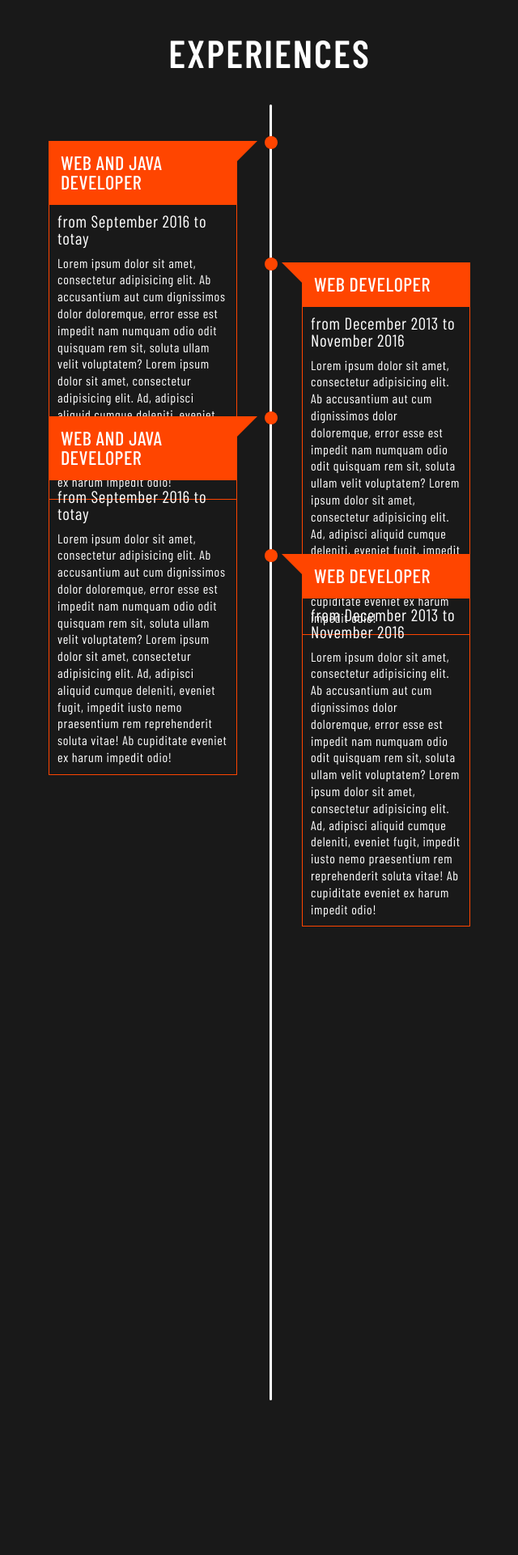
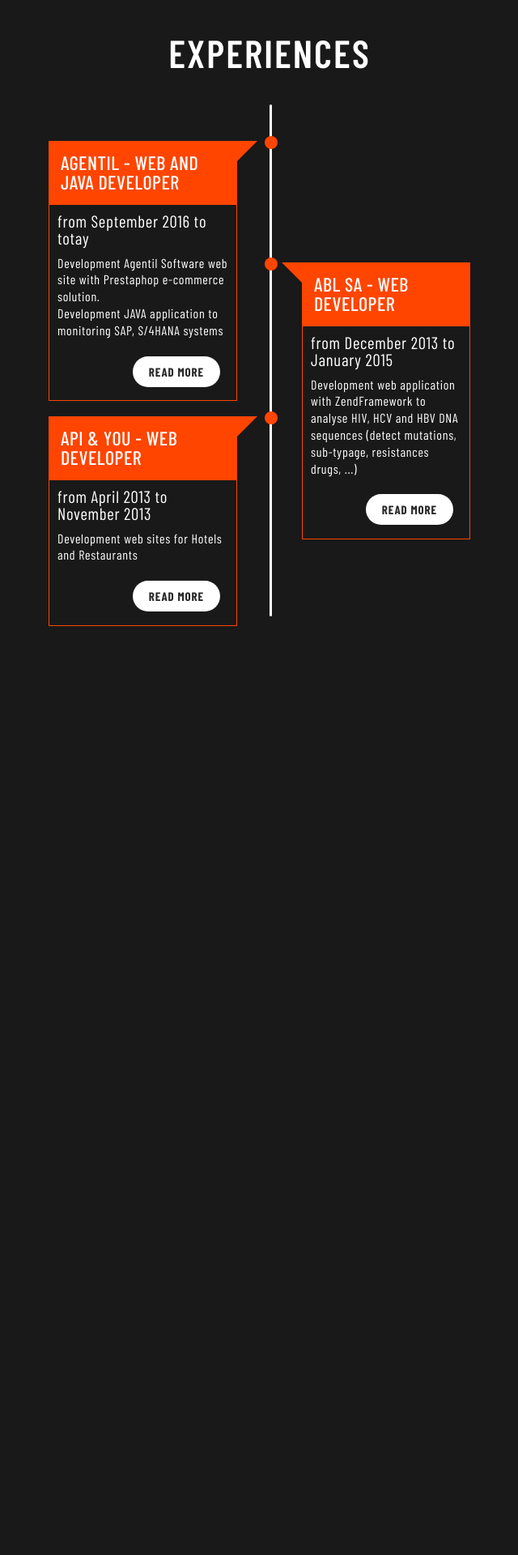
Before and after one commit to SerkanF/symfony-project, a Symfony app: template templates/front-end/resume.html.twig in a window 1280 px wide. Shown: the part 836-2756 px from the top of the page at 81% size, without its empty margins (307-947 px from the left). After the commit the page ends 1609 px from the top, so only its background shows below. Run offline with Twig, Linux system fonts and the light colour scheme; the template is opened without the code that fills it, so the values that code supplies are empty; some libraries are stand-ins or nearby versions; some web fonts are replaced.

Commit message:
Update experiences

```diff
--- a/public/css/resume.css
+++ b/public/css/resume.css
@@ -135,7 +135,7 @@
 .experiences {
     width: 90%;
     margin: 0 auto;
-    height: 2000px;
+    height: 790px;
     margin-top: 111px;
     color: white;
     font-size: 1em;
--- a/public/css/style.css
+++ b/public/css/style.css
@@ -42,6 +42,7 @@
     text-transform: uppercase;
     font-weight: 700;
     font-family: "Barlow Condensed";
+    color: rgb(40,40,40);
     font-size: 20px;
     letter-spacing: 0.9px;
     border-radius: 30px;
@@ -70,6 +71,7 @@
     letter-spacing: 0.9px;
     border-radius: 30px;
     cursor: pointer;
+    color: rgb(40,40,40);
 }
 
 div.small-button .link:hover {
--- a/templates/front-end/templates/resume/experience.html.twig
+++ b/templates/front-end/templates/resume/experience.html.twig
@@ -14,17 +14,23 @@
 
             </div>
             <div class="header-experience">
-                WEB and JAVA Developer
+                Agentil - WEB and JAVA Developer
             </div>
 
             <div class="experience-description">
                 <div class="date-experience">
                     from September 2016 to totay
                 </div>
-                Lorem ipsum dolor sit amet, consectetur adipisicing elit.
-                Ab accusantium aut cum dignissimos dolor doloremque, error esse est impedit nam numquam odio odit quisquam rem sit, soluta ullam velit voluptatem?
-                Lorem ipsum dolor sit amet, consectetur adipisicing elit.
-                Ad, adipisci aliquid cumque deleniti, eveniet fugit, impedit iusto nemo praesentium rem reprehenderit soluta vitae! Ab cupiditate eveniet ex harum impedit odio!
+
+                <p>Development Agentil Software web site with Prestaphop e-commerce solution.</p>
+                <p>Development JAVA application to monitoring SAP, S/4HANA systems</p>
+
+                <div class="small-button" style="padding-top: 30px; text-align: right">
+                    <a class="link">
+                        Read more
+                    </a>
+                </div>
+
             </div>
         </div>
 
@@ -36,17 +42,21 @@
 
             </div>
             <div class="header-experience">
-                WEB Developer
+                ABL SA - WEB Developer
             </div>
 
             <div class="experience-description">
                 <div class="date-experience">
-                    from December 2013 to November 2016
+                    from December 2013 to January 2015
                 </div>
-                Lorem ipsum dolor sit amet, consectetur adipisicing elit.
-                Ab accusantium aut cum dignissimos dolor doloremque, error esse est impedit nam numquam odio odit quisquam rem sit, soluta ullam velit voluptatem?
-                Lorem ipsum dolor sit amet, consectetur adipisicing elit.
-                Ad, adipisci aliquid cumque deleniti, eveniet fugit, impedit iusto nemo praesentium rem reprehenderit soluta vitae! Ab cupiditate eveniet ex harum impedit odio!
+
+                <p>Development web application with ZendFramework to analyse HIV, HCV and HBV DNA sequences (detect mutations, sub-typage, resistances drugs, ...)</p>
+
+                <div class="small-button" style="padding-top: 30px; text-align: right">
+                    <a class="link">
+                        Read more
+                    </a>
+                </div>
             </div>
         </div>
 
@@ -58,39 +68,21 @@
 
             </div>
             <div class="header-experience">
-                WEB and JAVA Developer
+                API & YOU - WEB Developer
             </div>
 
             <div class="experience-description">
                 <div class="date-experience">
-                    from September 2016 to totay
+                    from April 2013 to November 2013
                 </div>
-                Lorem ipsum dolor sit amet, consectetur adipisicing elit.
-                Ab accusantium aut cum dignissimos dolor doloremque, error esse est impedit nam numquam odio odit quisquam rem sit, soluta ullam velit voluptatem?
-                Lorem ipsum dolor sit amet, consectetur adipisicing elit.
-                Ad, adipisci aliquid cumque deleniti, eveniet fugit, impedit iusto nemo praesentium rem reprehenderit soluta vitae! Ab cupiditate eveniet ex harum impedit odio!
-            </div>
-        </div>
 
-        <div class="experience-right experience-4">
-            <div class="leftTriangle">
+                <p>Development web sites for Hotels and Restaurants</p>
 
-            </div>
-            <div class="circle">
-
-            </div>
-            <div class="header-experience">
-                WEB Developer
-            </div>
-
-            <div class="experience-description">
-                <div class="date-experience">
-                    from December 2013 to November 2016
+                <div class="small-button" style="padding-top: 30px; text-align: right">
+                    <a class="link">
+                        Read more
+                    </a>
                 </div>
-                Lorem ipsum dolor sit amet, consectetur adipisicing elit.
-                Ab accusantium aut cum dignissimos dolor doloremque, error esse est impedit nam numquam odio odit quisquam rem sit, soluta ullam velit voluptatem?
-                Lorem ipsum dolor sit amet, consectetur adipisicing elit.
-                Ad, adipisci aliquid cumque deleniti, eveniet fugit, impedit iusto nemo praesentium rem reprehenderit soluta vitae! Ab cupiditate eveniet ex harum impedit odio!
             </div>
         </div>
 
```
